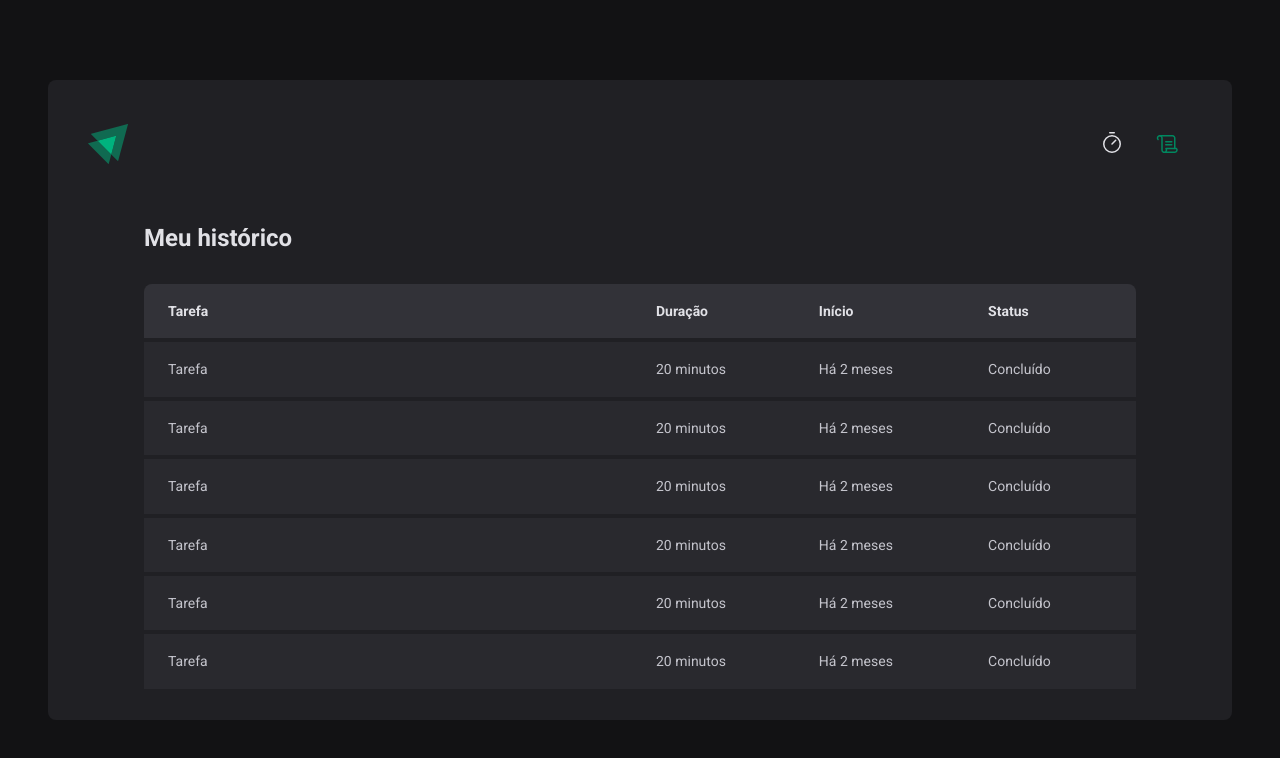
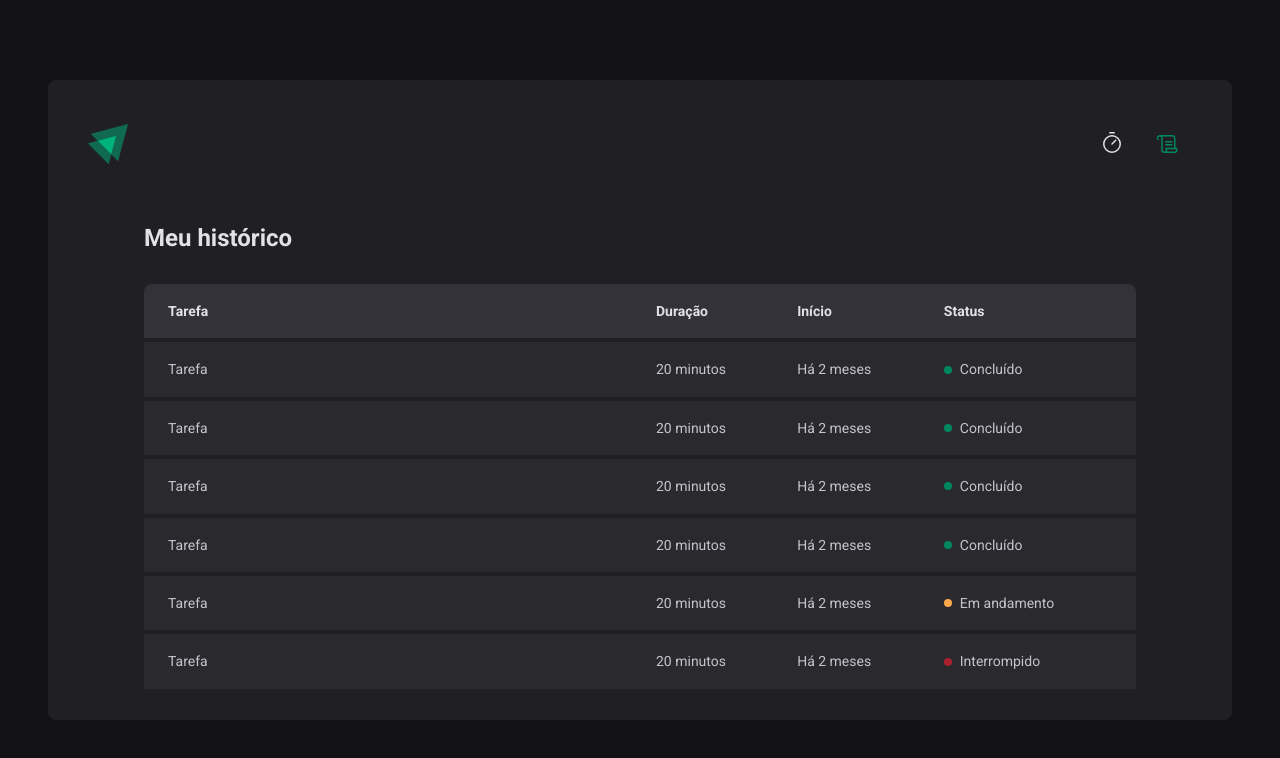
Before and after one commit to Angel0Gabriel/Ignite-2nd-Application-Ts, a React (Vite) app: page /history in a window 1280 px wide. Shown: the top 758 px of the page. Built offline with nearby package versions, Linux system fonts and the light colour scheme.

Commit message:
using react hook form

```diff
--- a/package.json
+++ b/package.json
@@ -13,6 +13,7 @@
     "phosphor-react": "^1.4.1",
     "react": "^18.2.0",
     "react-dom": "^18.2.0",
+    "react-hook-form": "^7.43.1",
     "react-router-dom": "^6.8.0",
     "styled-components": "^5.3.6"
   },
--- a/src/pages/History/index.tsx
+++ b/src/pages/History/index.tsx
@@ -1,4 +1,4 @@
-import { HistoryContainer, HistoryList } from './styles'
+import { HistoryContainer, HistoryList, Status } from './styles'
 
 export function History() {
   return (
@@ -21,42 +21,54 @@
               <td>Tarefa</td>
               <td>20 minutos</td>
               <td>Há 2 meses</td>
-              <td>Concluído</td>
+              <td>
+                <Status statusColor="green">Concluído</Status>
+              </td>
             </tr>
 
             <tr>
               <td>Tarefa</td>
               <td>20 minutos</td>
               <td>Há 2 meses</td>
-              <td>Concluído</td>
+              <td>
+                <Status statusColor="green">Concluído</Status>
+              </td>
             </tr>
 
             <tr>
               <td>Tarefa</td>
               <td>20 minutos</td>
               <td>Há 2 meses</td>
-              <td>Concluído</td>
+              <td>
+                <Status statusColor="green">Concluído</Status>
+              </td>
             </tr>
 
             <tr>
               <td>Tarefa</td>
               <td>20 minutos</td>
               <td>Há 2 meses</td>
-              <td>Concluído</td>
+              <td>
+                <Status statusColor="green">Concluído</Status>
+              </td>
             </tr>
 
             <tr>
               <td>Tarefa</td>
               <td>20 minutos</td>
               <td>Há 2 meses</td>
-              <td>Concluído</td>
+              <td>
+                <Status statusColor="yellow">Em andamento</Status>
+              </td>
             </tr>
 
             <tr>
               <td>Tarefa</td>
               <td>20 minutos</td>
               <td>Há 2 meses</td>
-              <td>Concluído</td>
+              <td>
+                <Status statusColor="red">Interrompido</Status>
+              </td>
             </tr>
           </tbody>
         </table>
--- a/src/pages/History/styles.ts
+++ b/src/pages/History/styles.ts
@@ -60,3 +60,27 @@
     }
   }
 `
+
+const STATUS_COLORS = {
+  yellow: 'yellow-500',
+  green: 'green-500',
+  red: 'red-500',
+} as const
+
+interface StatusProps {
+  statusColor: keyof typeof STATUS_COLORS
+}
+
+export const Status = styled.span<StatusProps>`
+  display: flex;
+  align-items: center;
+  gap: 0.5rem;
+
+  &::before {
+    content: '';
+    width: 0.5rem;
+    height: 0.5rem;
+    border-radius: 9999px;
+    background: ${(props) => props.theme[STATUS_COLORS[props.statusColor]]};
+  }
+`
--- a/src/pages/Home/index.tsx
+++ b/src/pages/Home/index.tsx
@@ -1,4 +1,5 @@
 import { Play } from 'phosphor-react'
+import { useForm } from 'react-hook-form'
 
 import {
   CountdownContainer,
@@ -11,15 +12,25 @@
 } from './styles'
 
 export function Home() {
+  const { register, handleSubmit, watch } = useForm()
+
+  function handleCreateNewCycle(data: any) {
+    console.log(data)
+  }
+
+  const task = watch('task')
+  const isSubmitDisabled = !task
+
   return (
     <HomeContainer>
-      <form action="">
+      <form onSubmit={handleSubmit(handleCreateNewCycle)} action="">
         <FormContainer>
           <label htmlFor="">Vou trabalhar em</label>
           <TaskInput
             id="task"
             list="task-suggestions"
             placeholder="Dê um nome para o seu projeto"
+            {...register('task')}
           />
 
           <datalist id="task-suggestions">
@@ -37,6 +48,7 @@
             step={5}
             min={5}
             max={60}
+            {...register('minutesAmount', { valueAsNumber: true })}
           />
 
           <span>minutos.</span>
@@ -50,7 +62,7 @@
           <span>0</span>
         </CountdownContainer>
 
-        <StartCountdownButton disabled type="submit">
+        <StartCountdownButton disabled={isSubmitDisabled} type="submit">
           <Play size={24} />
           Começar
         </StartCountdownButton>
```
Also changed, not shown: 1 other file (tests, documents, lock files or other folders).
